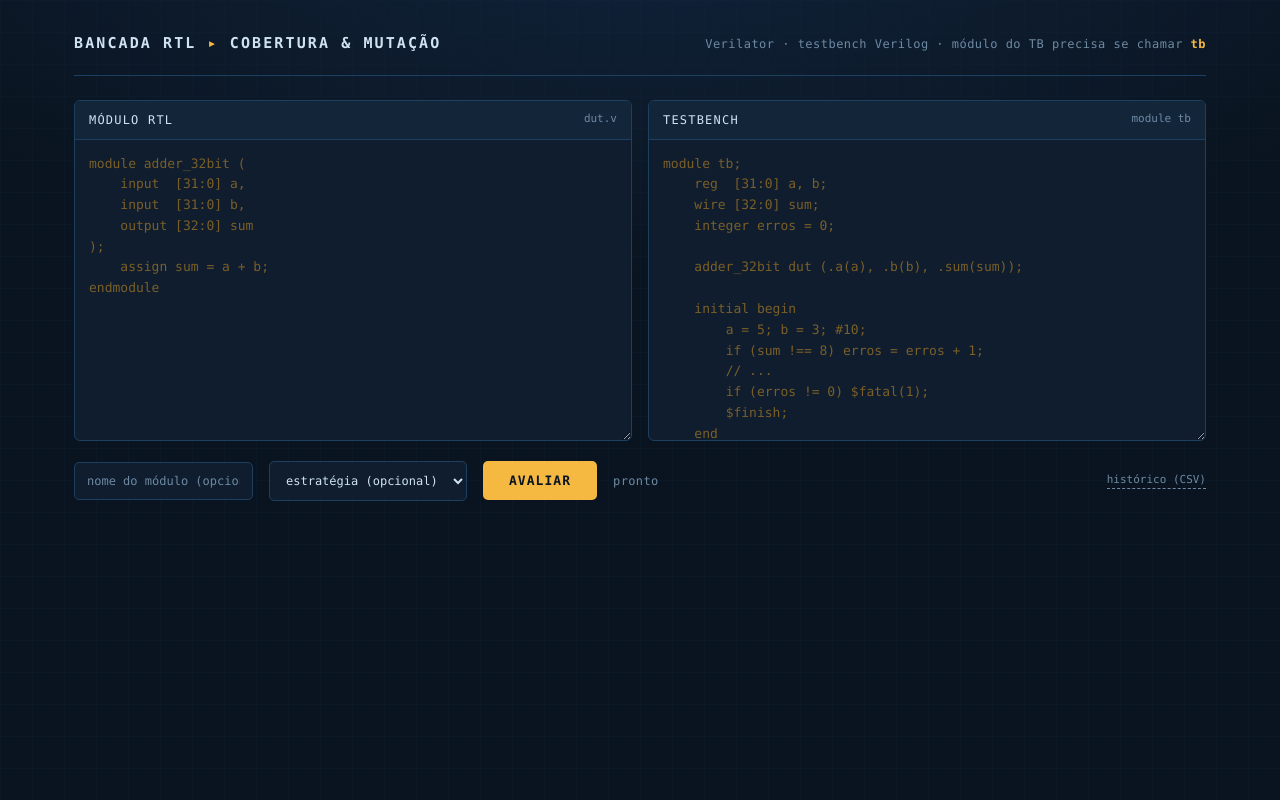
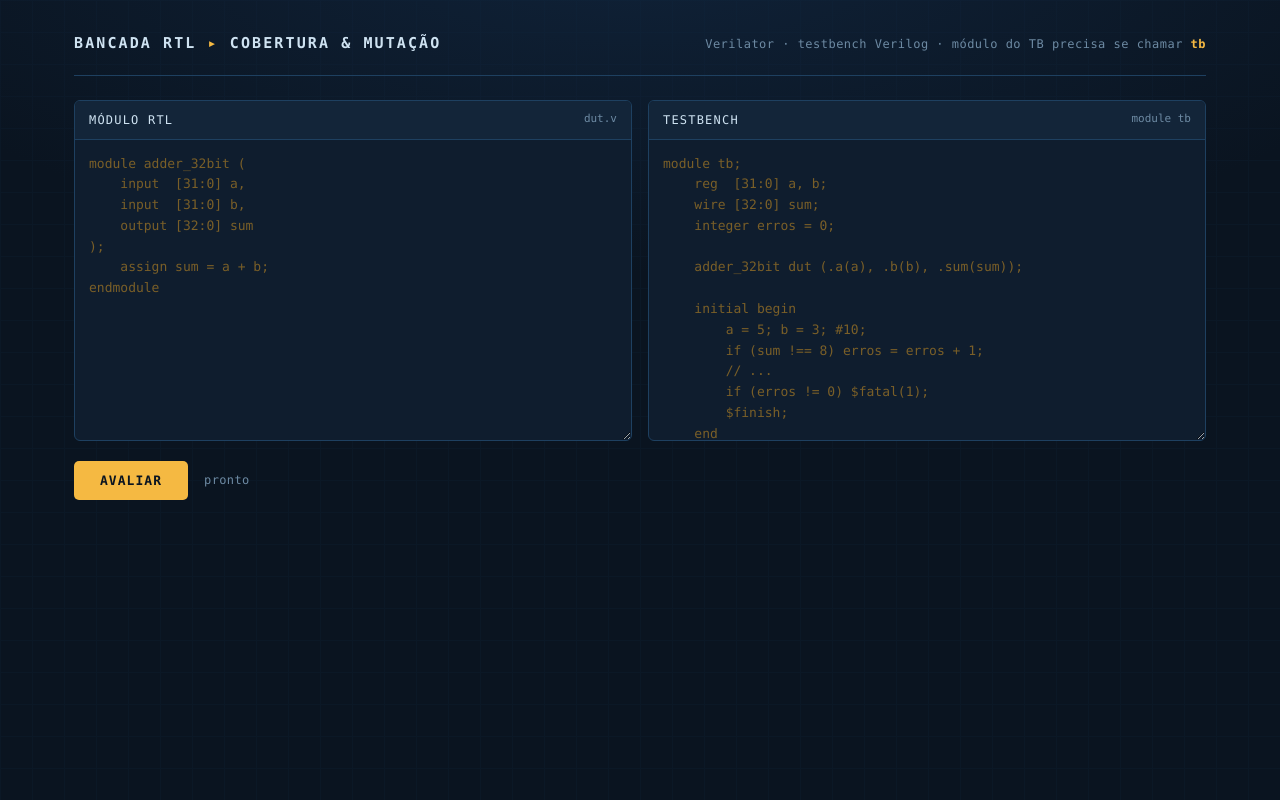
Before and after one commit to KevinCadena1108/Bancada_RTL, a Flask app: page / in a window 1280 px wide. Run offline with Flask 3, Linux system fonts and the light colour scheme.

Commit message:
Ajustes de estetica: ordem dos cartoes, fundo uniforme e barra enxuta
- Fundo sem emenda no meio da pagina: radial-gradient ancorado a
  janela com background-attachment: fixed e min-height no corpo
- Fileira de estatisticas reordenada para Estado, Mutation score,
  Mutantes, Cobertura (cobertura e mutacao trocam de posicao)
- Secao "Cobertura por tipo" movida para antes de "Mutantes avaliados"
- Removidos os campos de nome do modulo, seletor de estrategia e link
  do CSV, com o CSS e o JS orfaos correspondentes

Co-Authored-By: Claude Fable 5 <noreply@anthropic.com>

```diff
--- a/templates/index.html
+++ b/templates/index.html
@@ -22,12 +22,13 @@
 
   * { box-sizing: border-box; }
 
-  html, body { margin: 0; height: 100%; }
+  html, body { margin: 0; min-height: 100%; }
 
   body {
     background:
       radial-gradient(ellipse 120% 80% at 50% -10%, #10233a 0%, var(--bg) 55%),
       var(--bg);
+    background-attachment: fixed;
     color: var(--ink);
     font-family: var(--mono);
     font-size: 14px;
@@ -171,30 +172,6 @@
     letter-spacing: 0.03em;
   }
   .status-line.err { color: var(--dead); }
-
-  /* identificacao da rodada (para o historico/CSV) */
-  .meta-input {
-    font-family: var(--mono);
-    font-size: 12px;
-    color: var(--ink);
-    background: var(--panel);
-    border: 1px solid var(--edge);
-    border-radius: 5px;
-    padding: 11px 12px;
-    outline: none;
-  }
-  .meta-input::placeholder { color: var(--ink-dim); }
-  .meta-input:focus { border-color: var(--trace); }
-  select.meta-input { cursor: pointer; }
-
-  a.hist-link {
-    margin-left: auto;
-    font-size: 11px;
-    color: var(--ink-dim);
-    text-decoration: none;
-    border-bottom: 1px dashed var(--ink-dim);
-  }
-  a.hist-link:hover { color: var(--trace); border-color: var(--trace); }
 
   /* ---- resultados ---- */
   .results {
@@ -422,17 +399,8 @@ endmodule"></textarea>
   </div>
 
   <div class="actions">
-    <input class="meta-input" id="modulo" placeholder="nome do módulo (opcional)">
-    <select class="meta-input" id="estrategia">
-      <option value="">estratégia (opcional)</option>
-      <option>zero-shot</option>
-      <option>few-shot</option>
-      <option>role-prompting</option>
-      <option>self-planning</option>
-    </select>
     <button class="run" id="btn">Avaliar</button>
     <span class="status-line" id="status">pronto</span>
-    <a class="hist-link" href="/historico.csv">histórico (CSV)</a>
   </div>
 
   <!-- estatisticas -->
@@ -440,11 +408,6 @@ endmodule"></textarea>
     <div class="stat">
       <div class="label">Estado</div>
       <div class="flags" id="flags"></div>
-    </div>
-    <div class="stat">
-      <div class="label">Cobertura</div>
-      <div class="value" id="cov-val">—</div>
-      <div class="unit" id="cov-unit"></div>
     </div>
     <div class="stat">
       <div class="label">Mutation score</div>
@@ -456,6 +419,17 @@ endmodule"></textarea>
       <div class="value" id="mutn-val">—</div>
       <div class="unit" id="mutn-unit"></div>
     </div>
+    <div class="stat">
+      <div class="label">Cobertura</div>
+      <div class="value" id="cov-val">—</div>
+      <div class="unit" id="cov-unit"></div>
+    </div>
+  </div>
+
+  <!-- cobertura por tipo (antes dos mutantes) -->
+  <div class="cov-section" id="cov-section">
+    <div class="cov-head">Cobertura por tipo</div>
+    <div class="cov-grid" id="cov-grid"></div>
   </div>
 
   <!-- mutantes: o que foi trocado e o veredito de cada um -->
@@ -468,12 +442,6 @@ endmodule"></textarea>
       </span>
     </div>
     <div class="mut-list" id="mut-list"></div>
-  </div>
-
-  <!-- cobertura por tipo (abaixo dos mutantes) -->
-  <div class="cov-section" id="cov-section">
-    <div class="cov-head">Cobertura por tipo</div>
-    <div class="cov-grid" id="cov-grid"></div>
   </div>
 
   <!-- log -->
@@ -527,11 +495,7 @@ async function avaliar() {
     const r = await fetch("/avaliar", {
       method: "POST",
       headers: { "Content-Type": "application/json" },
-      body: JSON.stringify({
-        rtl, tb,
-        modulo: $("modulo").value.trim(),
-        estrategia: $("estrategia").value
-      })
+      body: JSON.stringify({ rtl, tb })
     });
     const data = await r.json();
 
```
